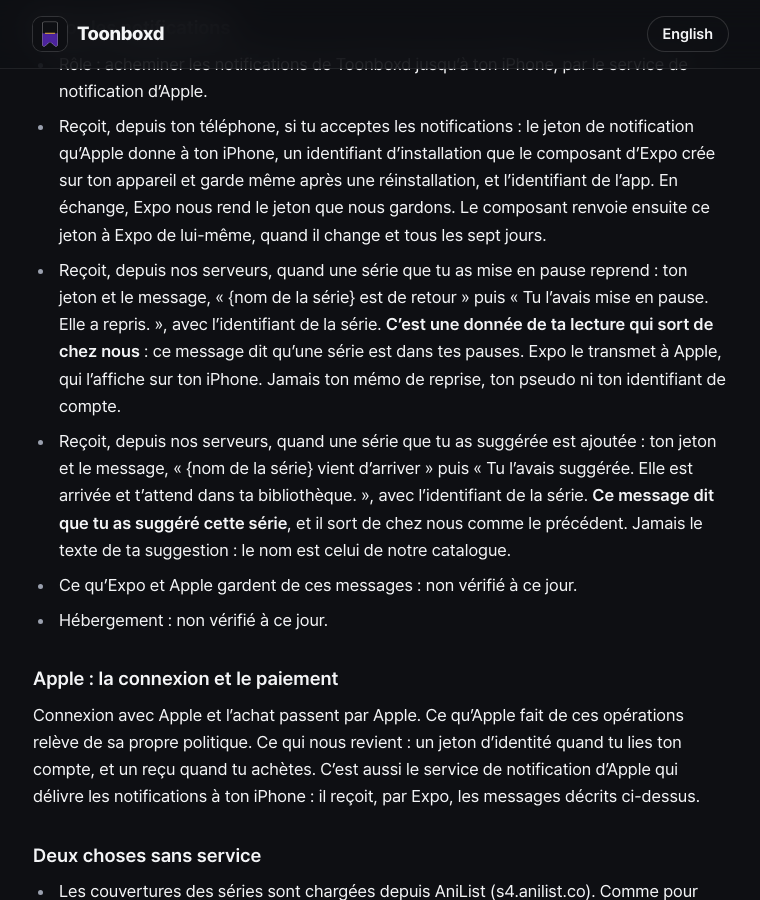
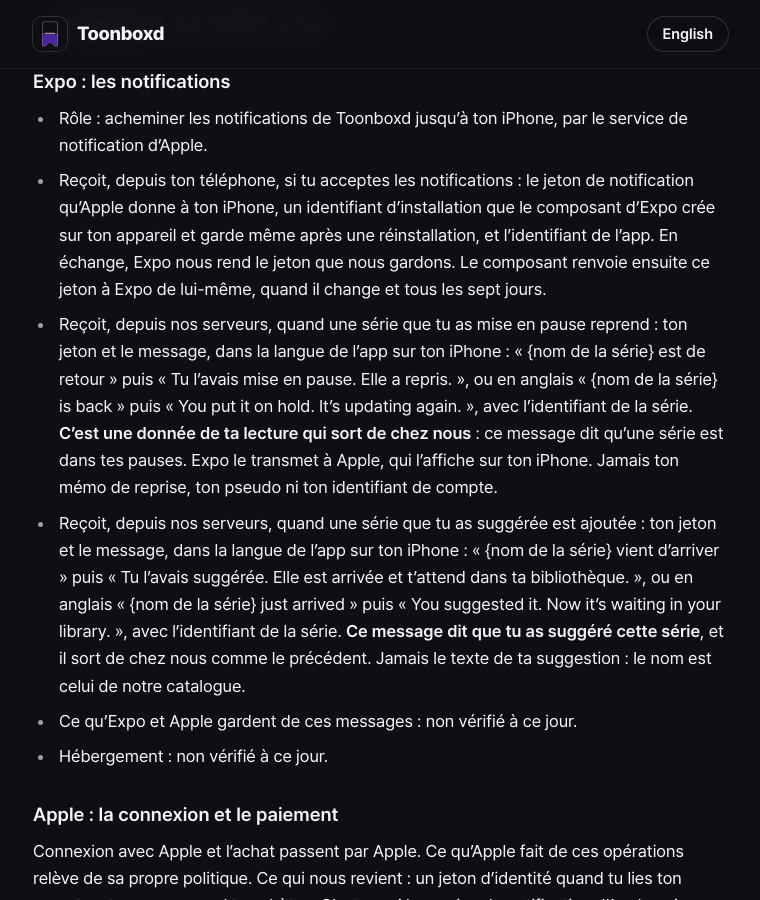
Before and after one commit to Tomikz/toonboxd-web, a Jekyll site: the page built from confidentialite/index.md, in a window 1280 px wide and 900 px high, scrolled down 6825 px. Shown: the whole window, without its empty margins (259-1019 px from the left). Built offline with Jekyll 4.4.1, drawn with Linux system fonts in a browser that asks for light colours; some of the changed text lies outside the part shown.

Commit message:
Les deux politiques du 19 octobre 2026, recopiées mot pour mot depuis le dépôt de l'app (957837b : legal/index.md en confidentialite/index.md, legal/en/index.md en privacy/index.md) : les notifications dans la langue de l'app sur l'iPhone, l'endroit où lire l'historique de la page, et la date du 19 octobre 2026.
Co-Authored-By: Claude Opus 5.5 <noreply@anthropic.com>

```diff
--- a/confidentialite/index.md
+++ b/confidentialite/index.md
@@ -58,7 +58,7 @@ Toonboxd n'affiche pas de publicité, ne pratique aucun suivi publicitaire, et n
 
 **Tes signalements.** Quand tu signales qu'une série en pause a repris : la série et la date, rien d'autre.
 
-**Le jeton de notification de ton iPhone, si tu acceptes les notifications.** L'app ne te les propose qu'au moment où tu mets une série en pause pour la première fois, avec un écran qui explique pourquoi avant la question d'iOS. Si tu acceptes, nous gardons un jeton qui permet de t'écrire sur cet iPhone, fourni par Expo (plus bas), et le type d'appareil. Il sert à deux choses : te prévenir quand une série que tu as mise en pause reprend, et quand une série que tu as suggérée est ajoutée. Si tu refuses, rien n'est gardé. Tu coupes les notifications quand tu veux dans les réglages iOS.
+**Le jeton de notification de ton iPhone, si tu acceptes les notifications.** L'app ne te les propose qu'au moment où tu mets une série en pause pour la première fois, avec un écran qui explique pourquoi avant la question d'iOS. Si tu acceptes, nous gardons un jeton qui permet de t'écrire sur cet iPhone, fourni par Expo (plus bas), le type d'appareil, et la langue de l'app sur cet iPhone, français ou anglais, pour t'écrire dans cette langue ; si tu changes de langue, la nouvelle est gardée la prochaine fois que tu ouvres l'app. Le jeton sert à deux choses : te prévenir quand une série que tu as mise en pause reprend, et quand une série que tu as suggérée est ajoutée. Si tu refuses, rien n'est gardé. Tu coupes les notifications quand tu veux dans les réglages iOS.
 
 **Ce que ta note devient.** Ta note sur une série entre dans une moyenne communautaire anonyme. Si tu retires ta note ou si tu supprimes ton compte, elle en est retirée.
 
@@ -114,8 +114,8 @@ Six services reçoivent des données depuis ton téléphone, et un septième, Ex
 
 - Rôle : acheminer les notifications de Toonboxd jusqu'à ton iPhone, par le service de notification d'Apple.
 - Reçoit, depuis ton téléphone, si tu acceptes les notifications : le jeton de notification qu'Apple donne à ton iPhone, un identifiant d'installation que le composant d'Expo crée sur ton appareil et garde même après une réinstallation, et l'identifiant de l'app. En échange, Expo nous rend le jeton que nous gardons. Le composant renvoie ensuite ce jeton à Expo de lui-même, quand il change et tous les sept jours.
-- Reçoit, depuis nos serveurs, quand une série que tu as mise en pause reprend : ton jeton et le message, « {nom de la série} est de retour » puis « Tu l'avais mise en pause. Elle a repris. », avec l'identifiant de la série. **C'est une donnée de ta lecture qui sort de chez nous** : ce message dit qu'une série est dans tes pauses. Expo le transmet à Apple, qui l'affiche sur ton iPhone. Jamais ton mémo de reprise, ton pseudo ni ton identifiant de compte.
-- Reçoit, depuis nos serveurs, quand une série que tu as suggérée est ajoutée : ton jeton et le message, « {nom de la série} vient d'arriver » puis « Tu l'avais suggérée. Elle est arrivée et t'attend dans ta bibliothèque. », avec l'identifiant de la série. **Ce message dit que tu as suggéré cette série**, et il sort de chez nous comme le précédent. Jamais le texte de ta suggestion : le nom est celui de notre catalogue.
+- Reçoit, depuis nos serveurs, quand une série que tu as mise en pause reprend : ton jeton et le message, dans la langue de l'app sur ton iPhone : « {nom de la série} est de retour » puis « Tu l'avais mise en pause. Elle a repris. », ou en anglais « {nom de la série} is back » puis « You put it on hold. It’s updating again. », avec l'identifiant de la série. **C'est une donnée de ta lecture qui sort de chez nous** : ce message dit qu'une série est dans tes pauses. Expo le transmet à Apple, qui l'affiche sur ton iPhone. Jamais ton mémo de reprise, ton pseudo ni ton identifiant de compte.
+- Reçoit, depuis nos serveurs, quand une série que tu as suggérée est ajoutée : ton jeton et le message, dans la langue de l'app sur ton iPhone : « {nom de la série} vient d'arriver » puis « Tu l'avais suggérée. Elle est arrivée et t'attend dans ta bibliothèque. », ou en anglais « {nom de la série} just arrived » puis « You suggested it. Now it’s waiting in your library. », avec l'identifiant de la série. **Ce message dit que tu as suggéré cette série**, et il sort de chez nous comme le précédent. Jamais le texte de ta suggestion : le nom est celui de notre catalogue.
 - Ce qu'Expo et Apple gardent de ces messages : non vérifié à ce jour.
 - Hébergement : non vérifié à ce jour.
 
@@ -191,8 +191,9 @@ Toonboxd s'adresse à des lecteurs en France et dans des pays anglophones : les
 
 ## Si cette page change
 
-La date en tête change, et la liste ci-dessous dit ce qui a changé. L'historique complet de cette page est public dans le dépôt qui l'héberge : chaque version reste lisible.
+La date en tête change, et la liste ci-dessous dit ce qui a changé. L'historique complet de cette page est public, et chaque version y reste lisible : depuis le 16 octobre 2026 dans le dépôt du site, qui l'héberge, [toonboxd-web](https://github.com/Tomikz/toonboxd-web), et avant cette date dans l'ancien dépôt, [toonboxd-legal](https://github.com/Tomikz/toonboxd-legal).
 
+- 19 octobre 2026 : les notifications arrivent dans la langue de l'app sur ton iPhone, français ou anglais, et nous gardons cette langue avec ton jeton de notification. Cette page dit aussi où lire ses versions d'avant le 16 octobre 2026 : dans l'ancien dépôt, toonboxd-legal.
 - 16 octobre 2026 : cette page existe en anglais (English version), et une section dit ce que la loi de ton pays peut ajouter, au Royaume-Uni, au Canada, en Australie, en Nouvelle-Zélande et aux États-Unis, et pour les enfants. En cas d'écart entre les deux versions, la française fait foi.
 - 14 octobre 2026 : le chemin pour retirer Toonboxd de ton identifiant Apple est corrigé (Réglages, ton nom, Se connecter avec Apple), et l'app te le rappelle une fois ton compte supprimé.
 - 14 octobre 2026 : tu peux couper l'analyse d'usage dans les Réglages (« Statistiques d'usage »). Décochée, plus rien ne part vers PostHog ni Firebase Analytics, et ton téléphone se souvient de ce choix. Cette page disait jusqu'ici qu'aucun réglage n'existait.
```
Also changed, not shown: other parts of confidentialite/index.md (+1 -1 lines), privacy/index.md (+6 -5 lines).
